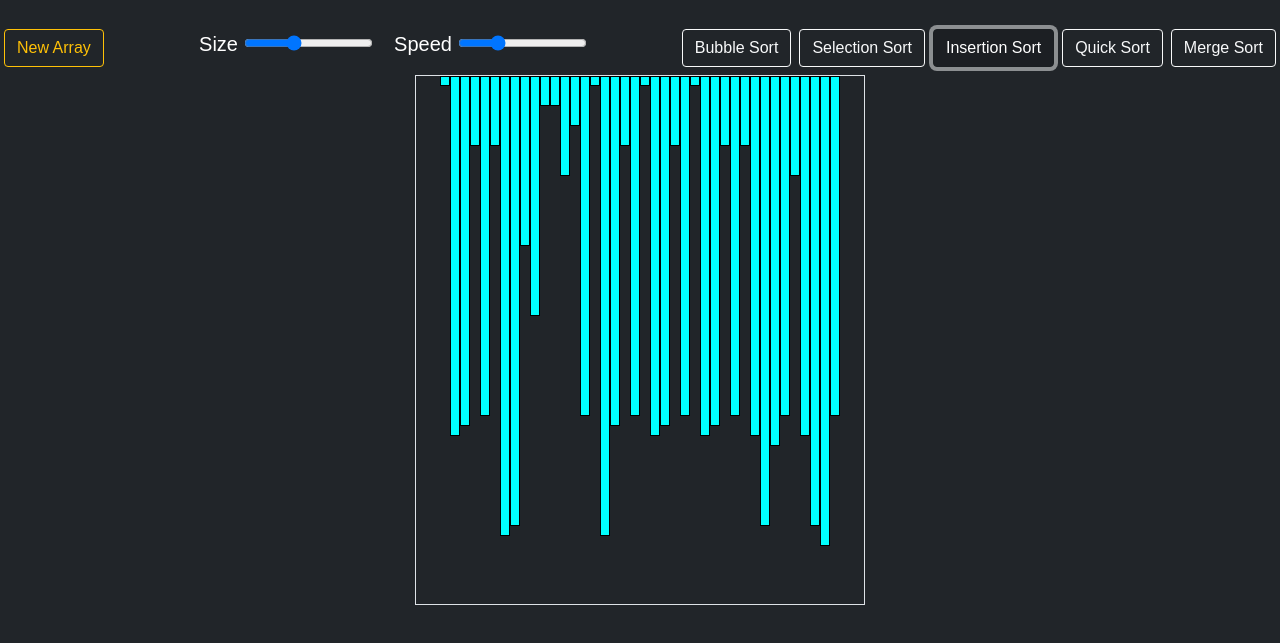
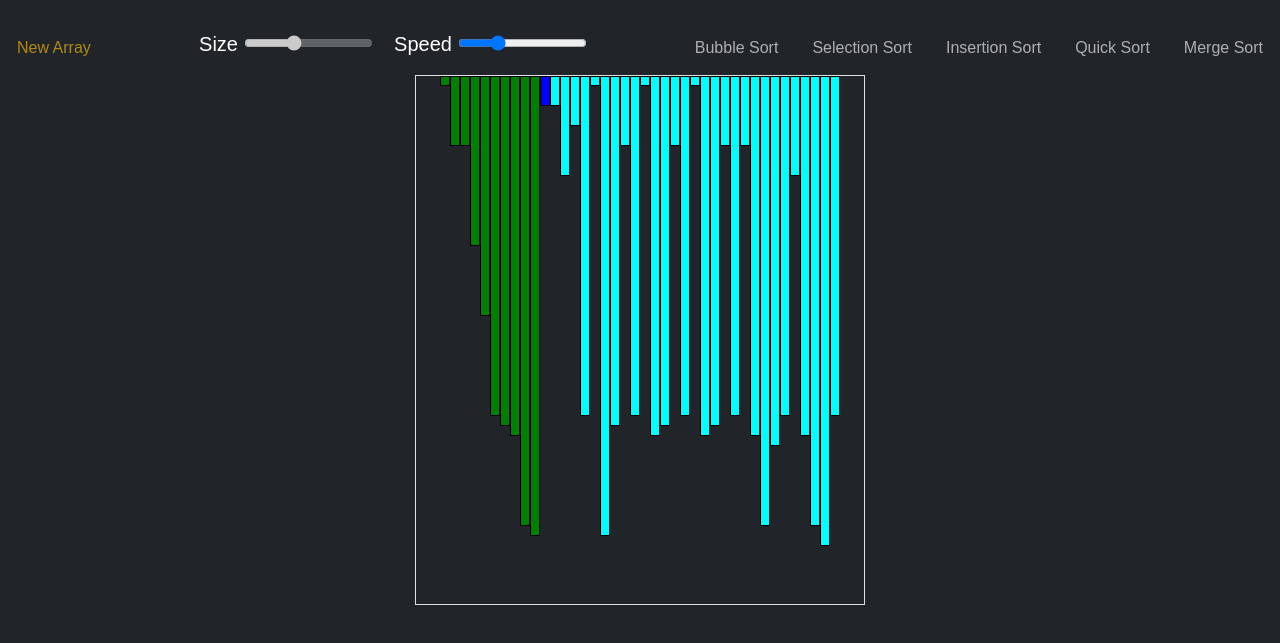
Before and after one commit to khushwantk/Sorting-Visualizer, a plain HTML site: page index.html in a window 1280 px wide. Both pictures are taken after a click on the button "Insertion Sort". Shown: the part 105-748 px from the top of the page. Drawn offline with nearby package versions, Linux system fonts and the light colour scheme; a web font is replaced by a local one.

Commit message:
Insertion Sort

```diff
--- a/index.html
+++ b/index.html
@@ -150,5 +150,6 @@
     <script src="./js/main.js"></script>
     <script src="./js/bubbleSort.js"></script>
     <script src="./js/selctionSort.js"></script>
+    <script src="./js/insertionSort.js"></script>
   </body>
 </html>
--- /dev/null
+++ b/js/insertionSort.js
@@ -0,0 +1,38 @@
+async function sortInsertion() {
+  const allBars = document.querySelectorAll(".bar");
+
+  allBars[0].getElementsByClassName.background = "green";
+
+  for (let i = 1; i < allBars.length; i++) {
+    allBars[i].style.background = "blue";
+    let j = i - 1;
+    let curr = allBars[i].style.height;
+
+    await waitVisual(delay);
+
+    while (j >= 0 && parseInt(allBars[j].style.height) > parseInt(curr)) {
+      allBars[j].style.background = "blue";
+      allBars[j + 1].style.height = allBars[j].style.height;
+      j--;
+
+      await waitVisual(delay);
+
+      for (let k = i; k >= 0; k--) {
+        allBars[k].style.background = "green";
+      }
+    }
+    allBars[j + 1].style.height = curr;
+  }
+}
+
+insertionSort.addEventListener("click", async () => {
+  disablenewArray();
+  disableSizeSlider();
+  disableSortingBtn();
+
+  await sortInsertion();
+
+  enablenewArray();
+  enableSizeSlider();
+  enableSortingBtn();
+});
```
